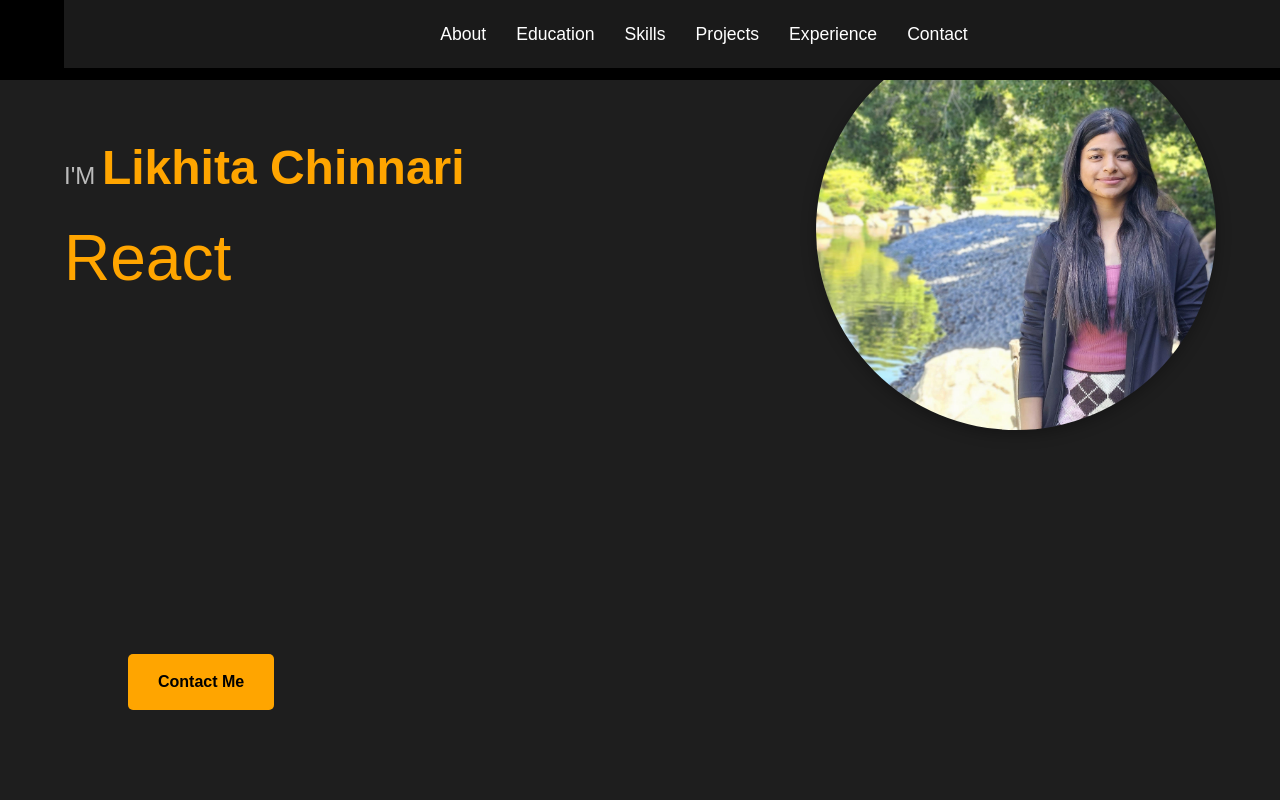
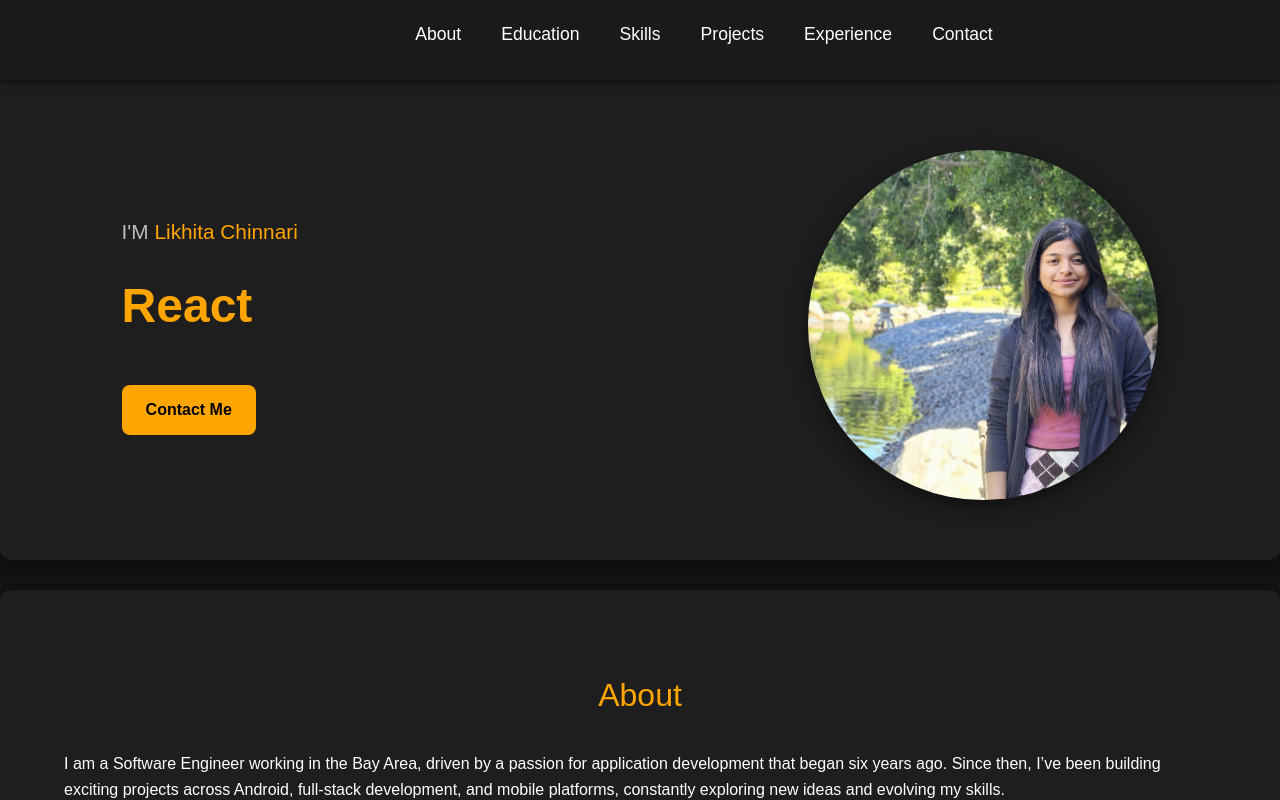
Before and after one commit to likhita-chinnari/portfolio-likhita-chinnari, a Next.js app: page / in a window 1280 px wide. Shown: the top 800 px of the page. Built offline with nearby package versions, Linux system fonts and the light colour scheme.

Commit message:
Fix header issues, hero section layout

```diff
--- a/app/page.tsx
+++ b/app/page.tsx
@@ -397,7 +397,7 @@ export default function Home() {
           <FontAwesomeIcon icon={faMapMarkerAlt} />
           <p>Tempe, United States</p>
         </div>
-    </div>
+        </div>
 
         <div className="social-icons">
         <a href="https://www.linkedin.com/in/likhita-chinnari/" target="_blank">
--- a/public/styles.css
+++ b/public/styles.css
@@ -70,125 +70,116 @@ body {
     margin: 0 auto;
 }
 
-/* Full width header background */
 .main-header {
     position: fixed;
     top: 0;
     left: 0;
     width: 100%;
     height: 80px;
-    background-color: #000; /* covers full width */
+    background-color: #1a1a1a;
+    display: flex;
+    align-items: center;
+    justify-content: center;
     z-index: 1000;
+    box-shadow: 0 2px 8px rgba(0, 0, 0, 0.6);
   }
 
-/* Header content (logo + nav) */
   .header-container {
     width: 90%;
     max-width: 1200px;
     margin: 0 auto;
-    height: 100%;
     display: flex;
     justify-content: space-between;
     align-items: center;
   }
 
-/* Logo */
   .main-header .logo {
     font-size: 1.8rem;
-    font-weight: 600;
+    font-weight: bold;
     color: white;
   }
 
-/* Navigation */
   nav ul {
+    display: flex;
     list-style: none;
-    display: flex;
-    gap: 30px;
-    padding: 0;
-    margin: 0;
+    gap: 40px;
   }
 
-nav a {
+  nav li a {
     text-decoration: none;
     color: #fff;
-    font-weight: 400;
+    font-size: 1.1rem;
   }
 
-nav a:hover {
-    color: #00aaff;
+  nav li a:hover {
+    color: #ffa500;
   }
 
-/* Hero Section */
+
+  /*Hero Section*/
+
   .hero {
     display: flex;
     align-items: center;
     justify-content: center;
-    text-align: left;
-    height: 100vh; /* Full screen */
-    gap: 50px;
-    padding: 0 5%;
+    padding: 120px 5% 60px 5%; /* 120px top padding to push below header */
+    background-color: #1e1e1e;
+    min-height: auto; /* Remove full 100vh force */
   }
-
 
   .hero-container {
     display: flex;
     align-items: center;
     justify-content: space-between;
+    width: 90%;
     max-width: 1200px;
-    width: 100%;
   }
 
-
   .hero-text {
-    max-width: 800px;
-    z-index: 2;  /* Keep text above image */
+    display: flex;
+    flex-direction: column;
+    align-items: flex-start;
+    gap: 20px;
+    max-width: 600px;
   }
 
   .hero-text p {
-    font-size: 1.5rem;
+    font-size: 1.3rem;
     color: #bbb;
   }
 
   .hero-text h1 {
-    font-size: 4rem;
+    font-size: 3rem;
     color: #ffa500;
-    margin-bottom: 20px;
+    font-weight: bold;
   }
 
   .hero-text .highlight {
     color: #ffa500;
-    font-weight: bold;
-    font-size: 3rem;
-}
-
-.hero-image img {
-    width: 400px;
-    height: 400px;
-    object-fit: cover;
-    border-radius: 50%;
-    box-shadow: 0 4px 15px rgba(0, 0, 0, 0.3);
-    position: static;
-    right: 5%;   /* Push the image to the right edge */
-    top: 50%;
-    transform: none;
   }
 
   .btn {
     display: inline-block;
-    padding: 15px 30px;
     background-color: #ffa500;
     color: #000;
-    border-radius: 5px;
-    font-weight: 600;
+    padding: 12px 24px;
+    font-weight: bold;
+    border-radius: 8px;
+    font-size: 1rem;
+    margin-top: 20px;
     text-decoration: none;
-    position: absolute;  /* Position the button absolutely */
-    bottom: 15%;         /* Adjust to position the button vertically */
-    left: 10%;           /* Adjust horizontal placement */
   }
 
   .btn:hover {
-    background-color: #ff8c00;
-    color: #fff;
+    background-color: #ff9900;
+  }
+
+  .hero-image img {
+    width: 350px;
+    height: 350px;
+    object-fit: cover;
+    border-radius: 50%;
+    box-shadow: 0 6px 20px rgba(0, 0, 0, 0.5);
   }
 
 
```
Lines whose indentation alone changed are shown as unchanged.
